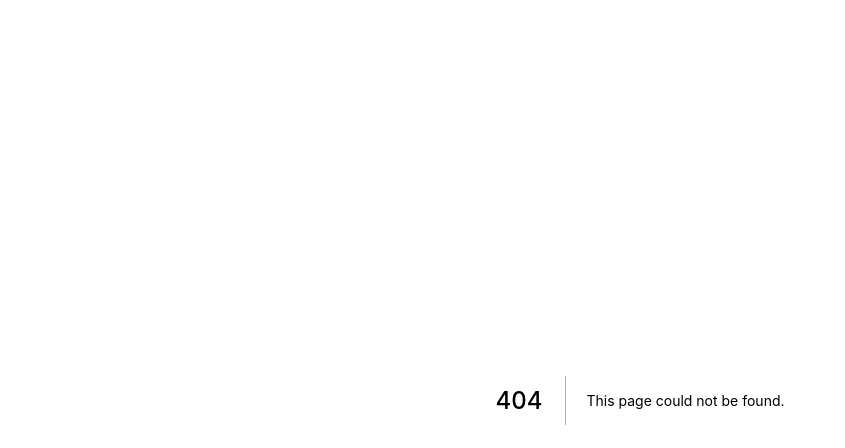
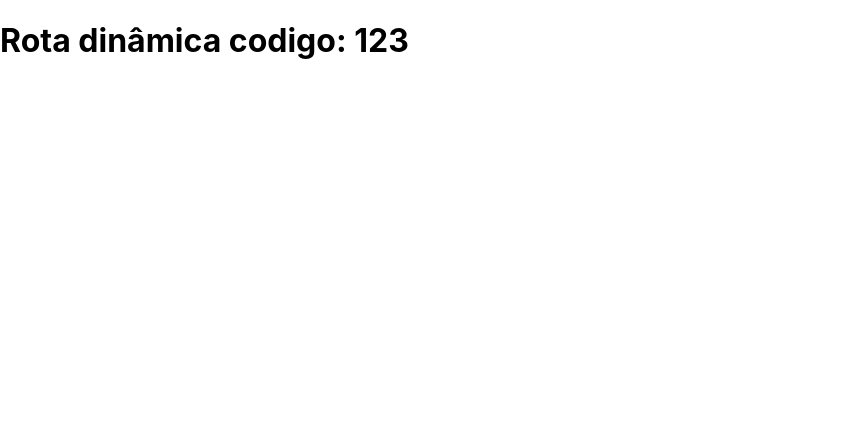
Before and after one commit to RodolfoAugustoo/coder-nextjs, a Next.js app: page /123/codigo in a window 1280 px wide. Before the commit this address had no page. Shown: the top 448 px of the page, without its empty margins (0-845 px from the left). Built offline with nearby package versions, Linux system fonts and the light colour scheme.

Commit message:
Rotas #02 -  dinamicas

```diff
--- /dev/null
+++ b/src/pages/[codigo]/codigo.jsx
@@ -0,0 +1,18 @@
+import { useRouter } from 'next/router'
+
+const Dinamica = () => {
+
+  const router = useRouter()
+
+  const codigo = router.query.codigo
+
+  return (
+    <div>
+      <h1>
+        Rota dinâmica codigo: {codigo}
+      </h1>
+    </div>
+  )
+}
+
+export default Dinamica
```
Also changed, not shown: src/pages/[codigo]/[nome].jsx (added, +20 -0 lines), src/pages/[codigo]/dinamica2.jsx (added, +18 -0 lines).
